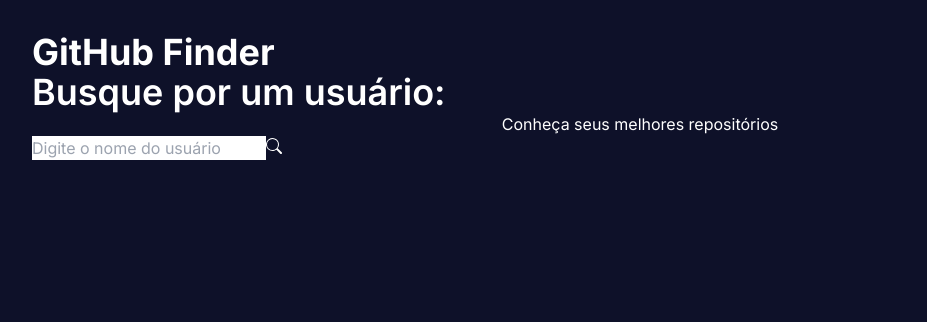
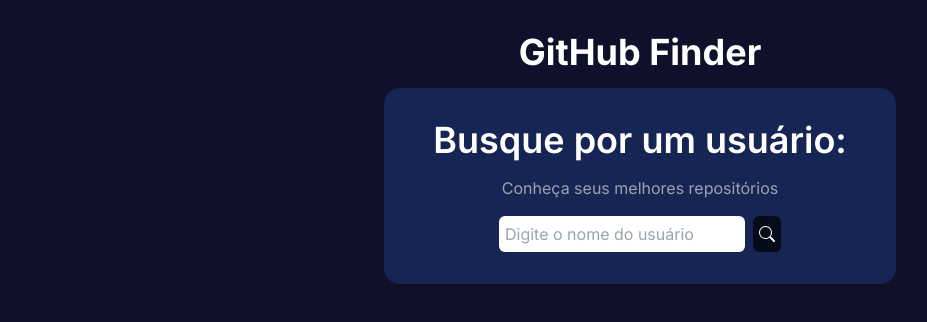
Before and after one commit to iagoPinheiro1401/github-finder, a React (Vite) app: page / in a window 1280 px wide. Shown: the top 322 px of the page, without its empty margins (0-927 px from the left). Built offline with nearby package versions, Linux system fonts and the light colour scheme.

Commit message:
update search component style

```diff
--- a/src/App.tsx
+++ b/src/App.tsx
@@ -2,8 +2,8 @@
 
 function App() {
   return (
-    <div>
-      <h1 className="text-4xl font-bold">GitHub Finder</h1>
+    <div className="max-w-lg mx-auto">
+      <h1 className="text-4xl font-bold text-center mb-4">GitHub Finder</h1>
       <Outlet/>
     </div>
   )
--- a/src/components/search/Search.tsx
+++ b/src/components/search/Search.tsx
@@ -10,16 +10,20 @@
     const [userName, setUserName] = useState("")
 
     return(
-        <div>
+        <div className="bg-blue-950 p-8 rounded-2xl flex flex-col items-center justify-center gap-4 mb-6">
             <h2 className="text-4xl font-semibold">Busque por um usuário:</h2>
-            <p>Conheça seus melhores repositórios</p>
-            <div>
+            <p className="text-gray-400">Conheça seus melhores repositórios</p>
+            <div className="flex gap-2">
                 <input
                     type="text"
                     placeholder="Digite o nome do usuário"
                     onChange={(e) => setUserName(e.target.value)}
+                    className="p-1.5 rounded-md border-none text-blue-900"
                 />
-                <button onClick={() => loadUser(userName)}>
+                <button
+                    onClick={() => loadUser(userName)}
+                    className="p-1.5 rounded-md border-none text-blue-900 bg-black/70 cursor-pointer"
+                >
                     <BsSearch />
                 </button>
             </div>
```
